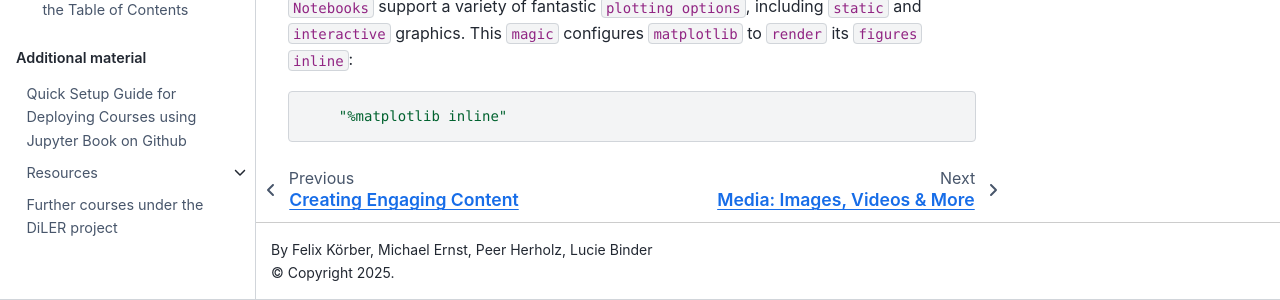
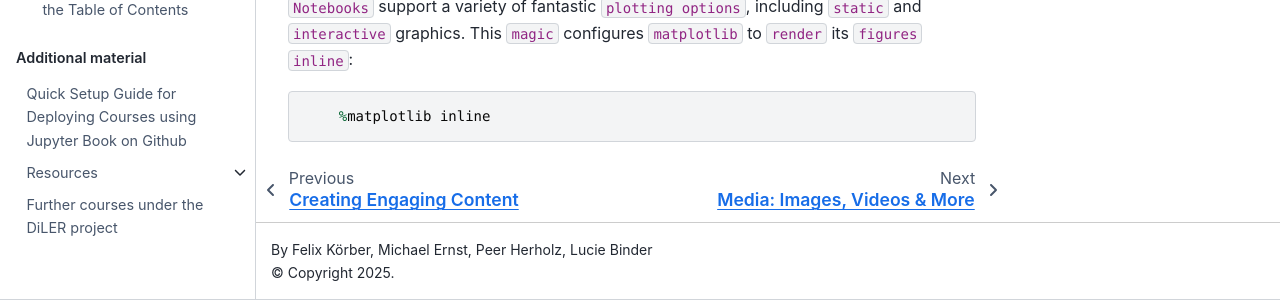
Before and after one commit to M-earnest/tutorial_jupyter_books, a Jupyter Book: the page built from content/3_create/markdown.md, in a window 1280 px wide and 900 px high, scrolled down 2496 px. Shown: the part 600-900 px from the top of the window. Built offline with Jupyter Book 1.0.4 settings and Sphinx 7.4.7 and the Sphinx Book theme 1.1.4, drawn with Linux system fonts in a browser that asks for light colours; pages that are not in the unit, such as notebooks, are missing from menus.

````diff
--- a/content/3_create/markdown.md
+++ b/content/3_create/markdown.md
@@ -106,5 +106,5 @@ Let's use `%%latex` to render a block of `latex`:
 `Notebooks` support a variety of fantastic `plotting options`, including `static` and `interactive` graphics. This `magic` configures `matplotlib` to `render` its `figures` `inline`:
 
 ```python
-    "%matplotlib inline"
+    %matplotlib inline
 ```
````
